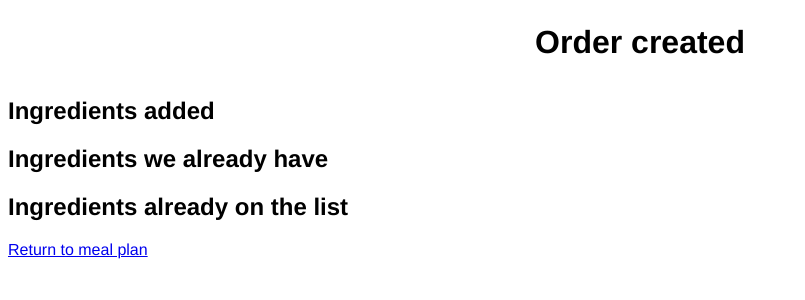
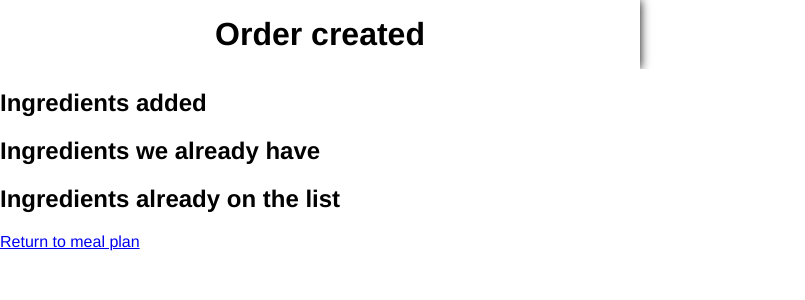
Before and after one commit to dhwthompson/trencher, a Django app: template plan/templates/plan/order.html in a window 1280 px wide. Shown: the top 300 px of the page, without its empty margins (0-805 px from the left). Run offline with Django 3.2, Linux system fonts and the light colour scheme; the template is opened without the code that fills it, so the values that code supplies are empty.

Commit message:
Make the "tab bar" at the top clearer
I'm not a designer, I know, but at least now the page we're *not* on has
a different background, and has enough of a shadow effect to look like
it's recessed a bit.

```diff
--- a/static/css/style.css
+++ b/static/css/style.css
@@ -1,25 +1,33 @@
 body {
     font-family: Helvetica, sans-serif;
+    margin: 0;
+    padding: 0;
 }
 
 header {
     display: flex;
+    overflow: hidden;
 }
 
 header * {
     text-align: center;
     font-size: 2em;
-    flex-grow: 2;
-    margin: 0.5em 0;
+    width: 50%;
+    margin: 0;
+    padding: 0.5em 0;
 }
 
 header h1 {
     font-weight: bold;
+    box-shadow: 0 0 10px black;
+    z-index: 2;
 }
 
 header a {
     color: #999;
-    text-decoration: underline;
+    background-color: #eee;
+    text-decoration: none;
+    z-index: 1;
 }
 
 .meals, .ingredients {
@@ -33,6 +41,8 @@ header a {
     display: flex;
     border-top: 1px solid #999;
     padding-left: 1em;
+    padding-top: 0.5em;
+    padding-bottom: 0.5em;
     min-height: 2.5em;
 }
 
```
